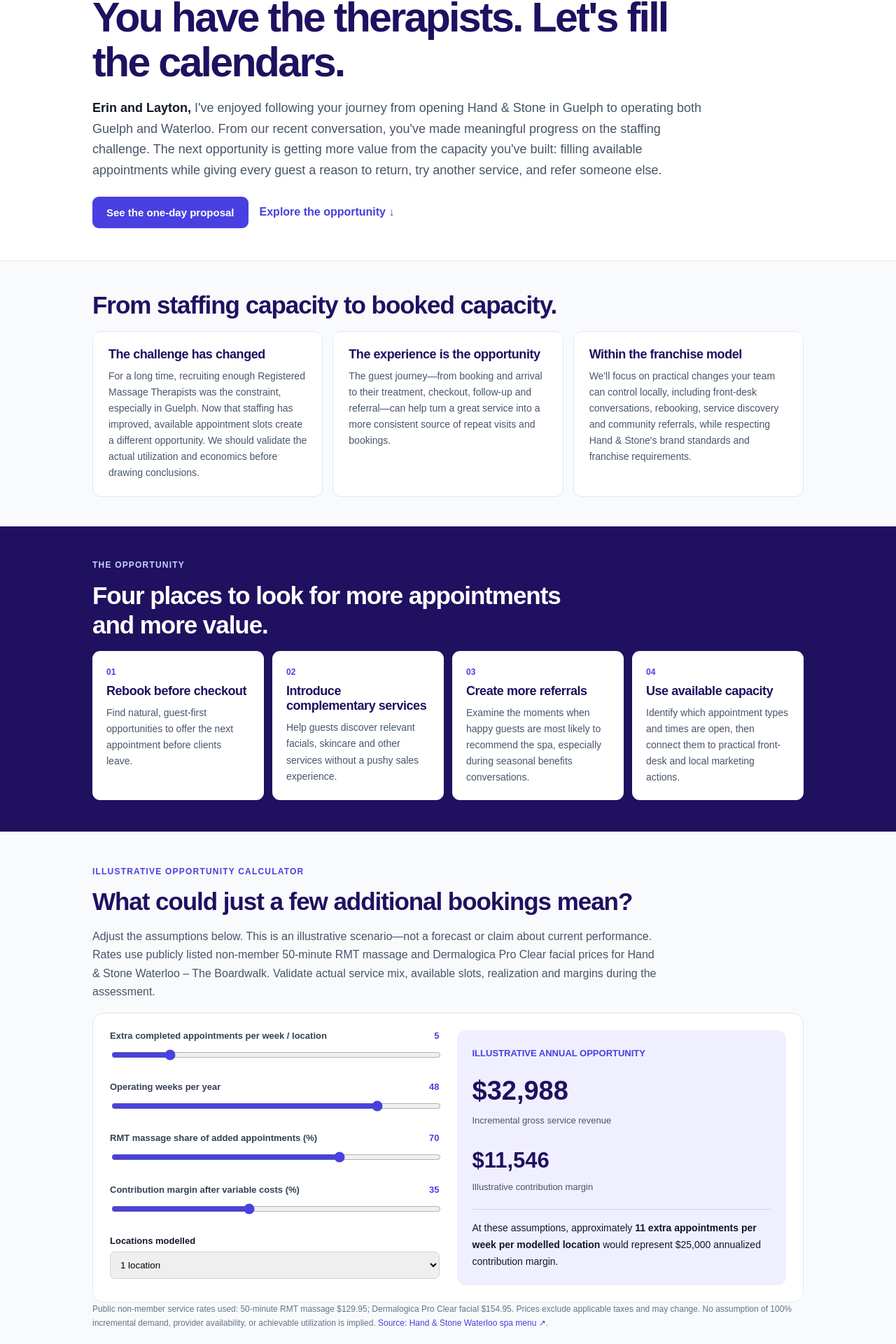
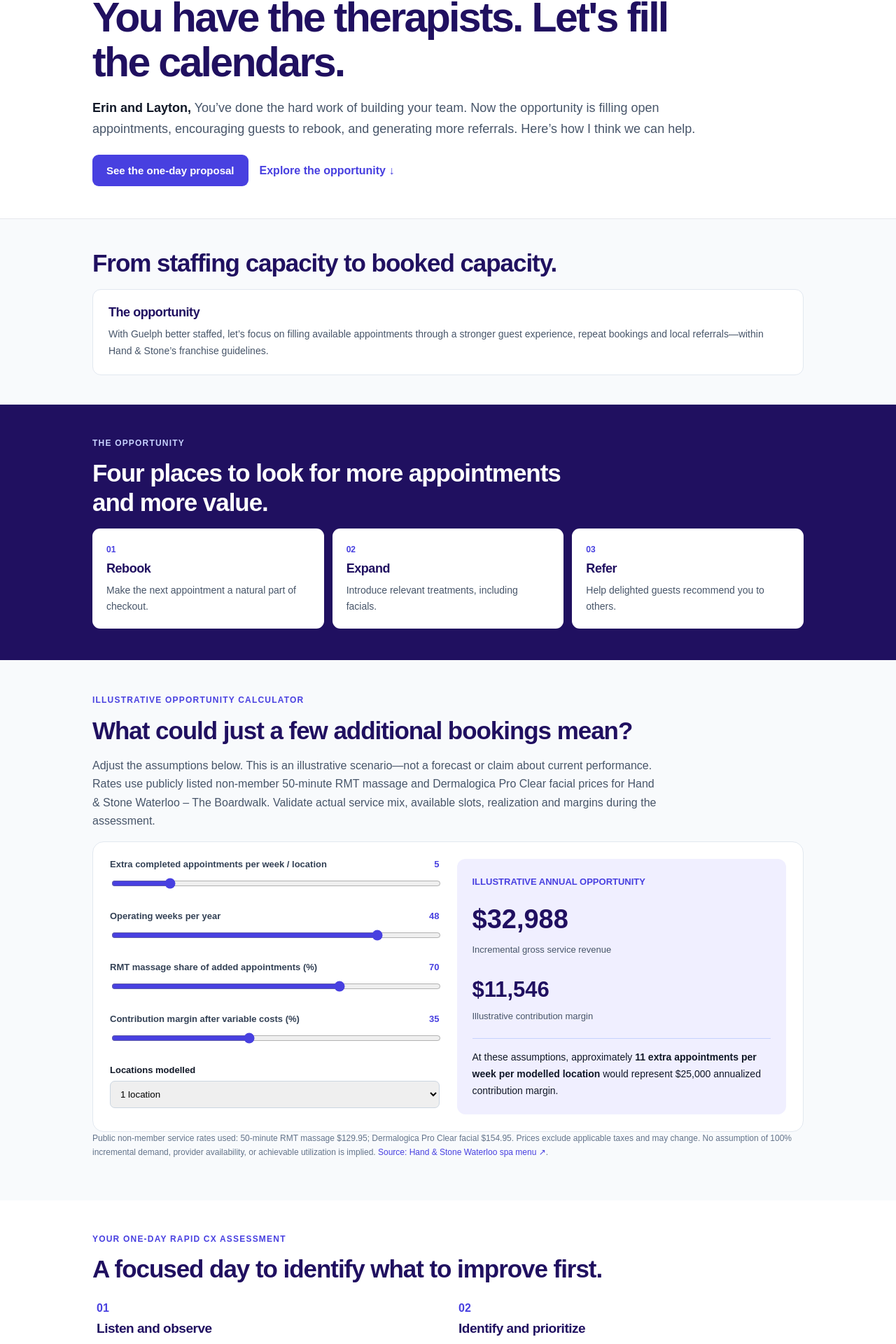
Before and after one commit to brent-prog/alignrise-site, a Next.js app: page /p/hand-stone-guelph-waterloo in a window 1280 px wide. Shown: the part 181-2101 px from the top of the page at 70% size. Built offline with nearby package versions, Linux system fonts and the light colour scheme.

Commit message:
Shorten Hand & Stone KickStart proposal copy

```diff
--- a/src/content/prospect-pages.ts
+++ b/src/content/prospect-pages.ts
@@ -14,28 +14,24 @@ export const prospectPages: Record<string, ProspectPageData> = {
     eyebrow: "A PERSONALIZED PROPOSAL FOR ERIN & LAYTON PHILLIPS",
     title: "You have the therapists. Let's fill the calendars.",
     greeting: "Erin and Layton,",
-    intro: "I've enjoyed following your journey from opening Hand & Stone in Guelph to operating both Guelph and Waterloo. From our recent conversation, you've made meaningful progress on the staffing challenge. The next opportunity is getting more value from the capacity you've built: filling available appointments while giving every guest a reason to return, try another service, and refer someone else.",
+    intro: "You’ve done the hard work of building your team. Now the opportunity is filling open appointments, encouraging guests to rebook, and generating more referrals. Here’s how I think we can help.",
     context: [
-      { heading: "The challenge has changed", body: "For a long time, recruiting enough Registered Massage Therapists was the constraint, especially in Guelph. Now that staffing has improved, available appointment slots create a different opportunity. We should validate the actual utilization and economics before drawing conclusions." },
-      { heading: "The experience is the opportunity", body: "The guest journey—from booking and arrival to their treatment, checkout, follow-up and referral—can help turn a great service into a more consistent source of repeat visits and bookings." },
-      { heading: "Within the franchise model", body: "We'll focus on practical changes your team can control locally, including front-desk conversations, rebooking, service discovery and community referrals, while respecting Hand & Stone's brand standards and franchise requirements." }
+      { heading: "The opportunity", body: "With Guelph better staffed, let’s focus on filling available appointments through a stronger guest experience, repeat bookings and local referrals—within Hand & Stone’s franchise guidelines." }
     ],
     opportunities: [
-      { title: "Rebook before checkout", detail: "Find natural, guest-first opportunities to offer the next appointment before clients leave." },
-      { title: "Introduce complementary services", detail: "Help guests discover relevant facials, skincare and other services without a pushy sales experience." },
-      { title: "Create more referrals", detail: "Examine the moments when happy guests are most likely to recommend the spa, especially during seasonal benefits conversations." },
-      { title: "Use available capacity", detail: "Identify which appointment types and times are open, then connect them to practical front-desk and local marketing actions." }
+      { title: "Rebook", detail: "Make the next appointment a natural part of checkout." },
+      { title: "Expand", detail: "Introduce relevant treatments, including facials." },
+      { title: "Refer", detail: "Help delighted guests recommend you to others." }
     ],
     process: [
-      { heading: "One-day on-site review", detail: "Meet with Erin, observe the booking-to-checkout experience, and speak with front-desk staff plus a small sample of RMT and esthetics team members. Review booking patterns and available operating information with permission." },
-      { heading: "Practical opportunity assessment", detail: "Identify gaps, estimate credible annualized opportunities using available evidence, and prioritize changes that fit the franchise operating model." },
-      { heading: "Executive readout and 90-day plan", detail: "Within one week, provide a prioritized action plan covering opportunities, recommended changes, responsible owners to confirm, impact assumptions and suggested timing. Initial focus: Guelph, with lessons applicable to Waterloo where appropriate." }
+      { heading: "Listen and observe", detail: "Meet with Erin, the front-desk team, an RMT and an aesthetician, and review the real guest journey and booking gaps." },
+      { heading: "Identify and prioritize", detail: "Deliver practical opportunities and a 90-day action plan designed for Guelph, with lessons that may carry over to Waterloo." }
     ],
     normalPrice: 5000,
     price: 2500,
     guarantee: "If the assessment does not identify at least $25,000 in credible annual improvement opportunities, the assessment fee will be refunded. Identified opportunities are not guaranteed realized results.",
-    note: "A one-day rapid customer experience assessment, offered under AlignRISE™ by 3P Solutions. Scope is focused on the Guelph location with Waterloo considered for transferable opportunities; a second full on-site assessment is not included. Price is CAD, plus applicable HST. Subject to scheduling and access to suitable operational information.",
+    note: "AlignRISE KickStart includes a focused on-site CX review in Guelph and a practical improvement plan. Waterloo may benefit from applicable findings; a second on-site review is not included. CAD + HST. Timing and access to operating information to be agreed.",
     contactEmail: "brent@3psolutions.ca",
-    contactSubject: "Hand & Stone — Rapid CX Assessment"
+    contactSubject: "Hand & Stone — AlignRISE KickStart"
   }
 };
```
